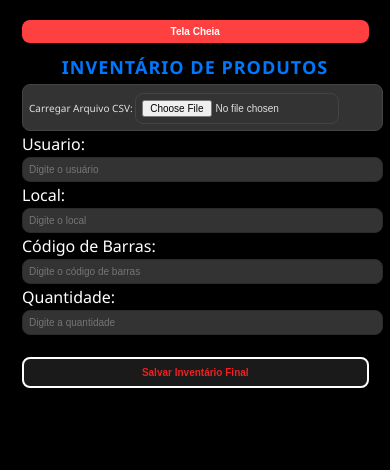
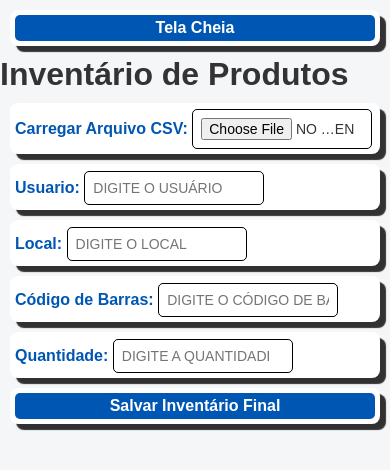
Before and after one commit to Sinerker/INVENTARIO, a plain HTML site: page index.html in a window 390 px wide. Drawn offline with Linux system fonts and the light colour scheme.

Commit message:
Add files via upload

```diff
--- a/style.css
+++ b/style.css
@@ -1,248 +1,193 @@
-/* Estilos gerais */
-body {
-    font-family: 'Segoe UI', Tahoma, Geneva, Verdana, sans-serif;
-    margin: 20px;
-    padding: 0px;
-    background-color: #000000; /* Fundo escuro para dar contraste */
-    color: #ffffff; /* Cor de texto clara para contraste */
+* {
+    margin: 0;
+    padding: 0;
 }
 
-/* Estilos para o título */
-h1 {
-    text-align: center;
-    color: #0077ff; /* Azul elétrico vibrante */
-    font-size: 24px; /* Reduzido para telas pequenas */
-    margin-bottom: 5px;
-    text-transform: uppercase;
-    letter-spacing: 1px;
+
+
+/* Estilos gerais para o tema relacionado a inventário de estoque */
+body {
+    width: 100%;
+    margin: 0px;
+    padding: 0;
+    font-family: 'Arial', sans-serif;
+    background-color: #f4f6f8;
+    /* Fundo claro e neutro */
+    color: #333;
+    /* Texto escuro para legibilidade */
+    height: 600px;
 }
 
-/* Estilos para os grupos de formulário */
-.form-group {
-    width: 99%;
-    margin: 2px; /* Menor margem */
-}
-
-/* Estilos para os campos de entrada */
-input[type="text"], input[type="number"] {
+/* Estilos para botões */
+button {
     width: 100%;
-    padding: 8px;
-    font-size: 14px; /* Fonte reduzida */
-    margin-top: 2px;
-    border: 1px solid #2a2a2d; /* Borda escura */
-    border-radius: 8px;
-    background-color: #333333; /* Fundo de campo mais escuro */
-    color: #ffffff; /* Texto claro */
-}
-
-input[type="text"]:focus, input[type="number"]:focus {
-    border-color: #00f2fe; /* Cor neon ao focar */
-    outline: none;
-    box-shadow: 0 0 5px #ffffff; /* Brilho no foco */
-}
-
-/* Estilos para o botão */
-button {
-    margin-top: 20px;
-    width: 100%;
-    background-color: #1a1a1a; /* Roxo futurista */
-    color: #ec2121;
-    font-weight: 600;
-    font-size: 14px; /* Menor tamanho */
-    padding: 12px 18px;
-    border: 2px solid #ffffff;
-    border-radius: 8px;
+    background-color: #0056b3;
+    color: #ffffff;
+    border: none;
+    padding: 4px;
+    font-size: 16px;
+    border-radius: 5px;
     cursor: pointer;
-    box-shadow: 0 4px 10px rgba(0, 0, 0, 0.2);
-    transition: all 0.3s ease;
+    text-transform: capitalize;
+    font-weight: bold;
 }
 
 button:hover {
-    background-color: #1a1a1a;
-    color: #ec2121;
+    background-color: #000000;
     transform: scale(1.05);
 }
 
-/* Estilo para a mensagem de confirmação */
-#mensagemConfirmacao {
-    margin-top: 10px;
-    padding: 2px;
-    background-color: #11f6f2;
-    color: black;
-    font-weight: bold;
-    border-radius: 8px;
-    text-align: center;
-    font-size: 14px; /* Reduzido */
+/* Inputs e labels */
+input[type="text"],
+input[type="number"],
+input[type="file"] {
+    flex: 1;
+    background-color: #ffffff;
+    color: #333;
+    border: 1px solid #000000;
+    padding: 8px;
+    font-size: 14px;
+    border-radius: 5px;
+    width: 50%;
+    box-sizing: border-box;
+    margin-top: 1px;
+    text-transform: uppercase;
 }
 
-/* Exibir os dados do produto encontrado */
-#infoProduto {
-    margin: 5px;
-    padding: 8px;
-    background-color: #2a2a2d;
-    border: 1px solid #05d1c7;
-    border-radius: 8px;
+input[type="text"]:focus,
+input[type="number"]:focus,
+input[type="file"]:focus {
+    border: 2px solid #00ff15;
+    outline: none;
+    box-shadow: 0 0 5px rgba(0, 86, 179, 0.5);
+    text-transform: uppercase;
+    scale: 1.03;
+    transition: 0.2s;
 }
 
-#detalhesProduto {
-    font-size: 15px;
-    color: #e0e0e0;
+label {
+    flex: 0 0 70px;
+    display: inline-flex;
+    font-weight: bold;
+    margin: 10px 0 5px;
+    color: #0056b3;
+    /* Azul para destaque */
 }
 
-/* Estilos para a mensagem de upload bem-sucedido */
-#mensagemUpload {
-    font-size: 12px; /* Reduzido */
-    padding: 6px 12px;
-    margin: 5px;
-    background-color: #29b6f6; /* Azul claro neon */
-    color: #1c1c1c;
-    border: 1px solid #1e88e5;
+/* Containers e mensagens */
+.form-group {
+    margin: 10px;
+    max-width: 100%;
+    /* margin-left: auto;
+    margin-right: auto; */
+    background-color: #ffffff;
+    padding: 5px;
     border-radius: 8px;
-    max-width: 280px; /* Menor largura */
-    text-align: center;
+    box-shadow: 6px 6px 1px rgba(0, 0, 0, 0.8);
 }
 
-/* Estilos para a lista de produtos encontrados */
-#listaProdutosEncontrados {
-    margin-top: 2px;
+
+#mensagemUpload p {
+    text-transform: uppercase;
+    background-color: #e9f5ff;
+    border: 1px solid #b3daff;
+    color: #0056b3;
+    padding: 5px 0;
+    text-align: center;
+    line-height: 30px;
+    border-radius: 5px;
+    margin: 0;
+    height: 30px;
+    font-weight: bold;
 }
 
-#listaProdutos {
-    list-style: none;
-    padding: 0;
-    margin: 0;
+#mensagemConfirmacao {
+    margin-left: 10%;
+    margin-right: 10%;
 
+    -webkit-text-stroke-width: 0.0px;
+    -webkit-text-stroke-color: #333;
+    font-weight: bold;
+    background-color: #2f8703;
+    border: 1px solid #e9f5ff;
+    color: #ffffff;
+    padding: 5px;
+    text-align: center;
+    border-radius: 15px;
+    margin-top: 8px;
+    font-weight: bold;
+    text-transform: uppercase;
+}
+
+#infoProduto,
+#listaProdutosEncontrados {
+    background-color: #f8f9fa;
+    border: 1px solid #19cdd6;
+    color: #333;
+    padding: 05px;
+    border-radius: 5px;
+    margin-top: 5px;
+}
+
+ul {
+    padding-inline-start: 5px;
 }
 
 #listaProdutos li {
+    font-size: 14px;
+    list-style: none;
     padding: 10px;
-    margin-bottom: 8px;
-    background-color: #333333;
-    border: 1px solid #444444;
-    border-radius: 8px;
+    margin: 2px;
+    background-color: #ffffff;
+    color: #333;
     cursor: pointer;
-    transition: background-color 0.3s, transform 0.3s ease;
+    border-radius: 5px;
+    transition: background-color 0.3s ease;
+    border: 1px solid #6d6b6b;
 }
 
 #listaProdutos li:hover {
-    background-color: #9b4dff; /* Roxo futurista para hover */
-    transform: scale(1.02);
+    background-color: #ffffff;
+    border: 2px solid #19cdd6;
 }
 
-/* Estilos para tela cheia */
-#botaoTelaCheia {
-    background-color: #ff4040; /* Rosa neon */
-    color: white;
-    font-size: 12px; /* Menor tamanho de fonte */
-    border-radius: 8px;
-    cursor: pointer;
-    border: none;
-    display: block;
-    transition: background-color 0.3s ease;
+/* Botão de salvar inventário final */
+#botaoSalvarFinal {
+
+    transition: background-color 0.3s ease, transform 0.2s ease;
 }
 
-#botaoTelaCheia:hover {
-    background-color: #c60055; /* Rosa mais escuro no hover */
+#botaoSalvarFinal:hover {
+    background-color: #000000;
+    transform: scale(1.05);
 }
 
-/* Estilos para o campo de seleção de arquivos */
-#uploadArquivo {
-    padding: 5px;
-    background-color: #333333;
-    border: 1px solid #444444;
-    border-radius: 8px;
-    color: #e0e0e0;
-    margin-top: 2px;
+
+/* Ajustando a linha da quantidade para alinhar corretamente */
+.linha {
+    display: flex;
+    align-items: center;
+    gap: 2px; /* Reduzindo o espaço entre os elementos */
+    justify-content: space-between;
 }
 
-#uploadArquivo:focus {
-    border-color: #00f2fe;
-    outline: none;
-    box-shadow: 0 0 5px #00f2fe;
+.linha label {
+    width: 22%; /* Reduzindo a largura do label para diminuir o espaçamento */
+    text-align: left; /* Alinha o texto à esquerda */
 }
 
-/* Media Queries para telas pequenas */
-@media screen and (max-width: 768px) {
-    /* Ajuste para o título */
-    h1 {
-        font-size: 15px; /* Fonte menor */
-    }
 
-    /* Ajuste nos inputs */
-    input[type="text"], input[type="number"] {
-        font-size: 12px; /* Fonte menor */
-        padding: 8px;
-    }
-
-    /* Ajuste no botão */
-    button {
-        font-size: 12px; /* Fonte menor */
-        padding: 10px 20px;
-    }
-
-    /* Ajuste no conteúdo das mensagens */
-    #mensagemConfirmacao {
-        font-size: 12px; /* Menor */
-    }
-
-    /* Ajuste na lista de produtos */
-    #listaProdutos li {
-        font-size: 12px; /* Fonte menor */
-        padding: 8px;
-    }
-
-    /* Ajuste no botão de tela cheia */
-    #botaoTelaCheia {
-        font-size: 12px; /* Fonte menor */
-        padding: 8px 16px;
-    }
-
-    /* Ajuste para o campo de upload */
-    #uploadArquivo {
-        font-size: 12px; /* Menor fonte */
-        padding: 8px;
-    }
+.linha input {
+    flex: 1; /* Faz o input ocupar o espaço disponível */
 }
 
-/* Media Queries para telas muito pequenas (como smartphones) */
-@media screen and (max-width: 480px) {
-    /* Ajuste para o título */
-    h1 {
-        font-size: 18px; /* Fonte ainda menor */
-    }
-
-    /* Ajuste nos inputs */
-    input[type="text"], input[type="number"] {
-        font-size: 10px; /* Fonte ainda menor */
-        padding: 6px;
-    }
-
-    /* Ajuste no botão */
-    button {
-        font-size: 10px; /* Fonte ainda menor */
-        padding: 8px 16px;
-    }
-
-    /* Ajuste no conteúdo das mensagens */
-    #mensagemConfirmacao {
-        font-size: 10px; /* Menor */
-    }
-
-    /* Ajuste na lista de produtos */
-    #listaProdutos li {
-        font-size: 10px; /* Fonte menor */
-        padding: 6px;
-    }
-
-    /* Ajuste no botão de tela cheia */
-    #botaoTelaCheia {
-        font-size: 10px; /* Fonte menor */
-        padding: 6px 12px;
-    }
-
-    /* Ajuste para o campo de upload */
-    #uploadArquivo {
-        font-size: 10px; /* Menor fonte */
-        padding: 6px;
-    }
+#botaoLimpar {
+    width: 25%; /* Deixar o botão com tamanho automático */
+    padding: 5px 10px;
+    background-color: rgba(255, 0, 0, 0.911);
+    font-weight: bold;
+    border: #333 solid 1px;
+    border-radius: 5px;
+    color: rgb(255, 255, 255);
+    margin-left: auto; /* Empurra o botão para a direita */
 }
```
